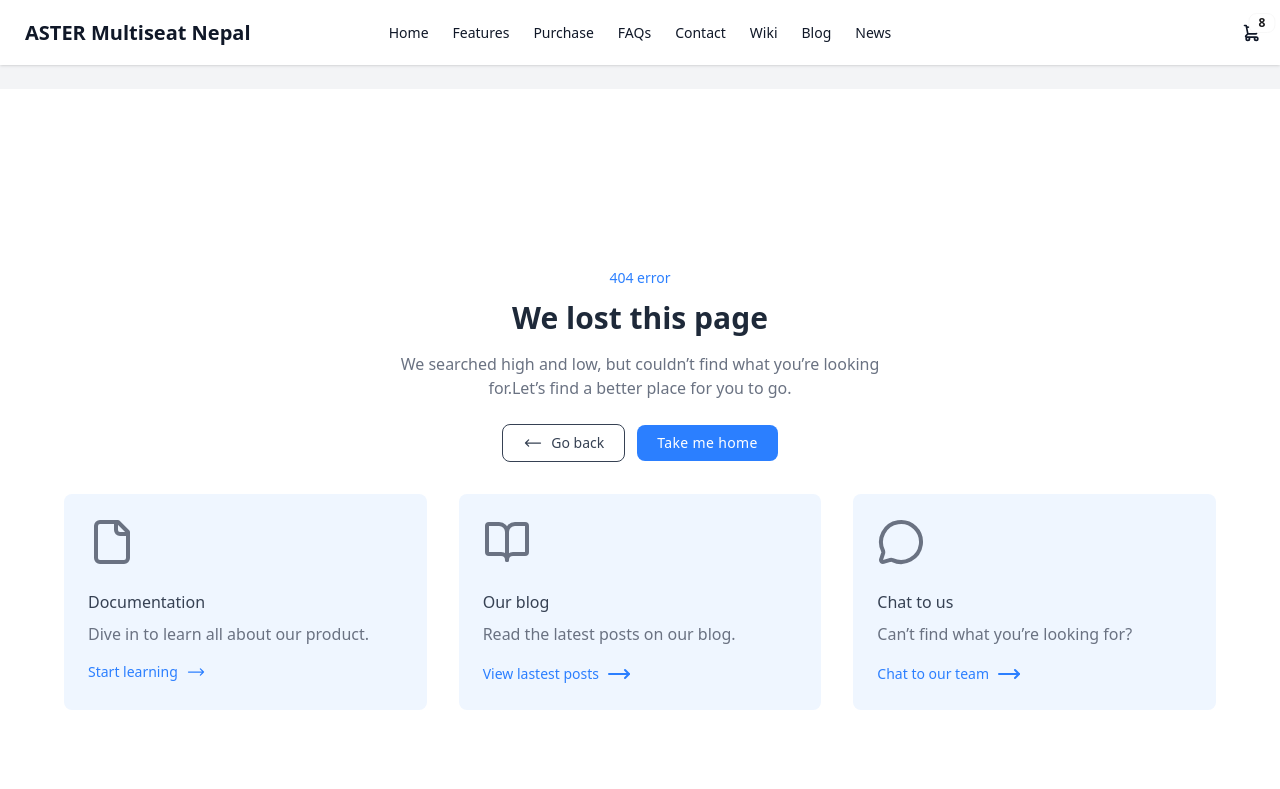
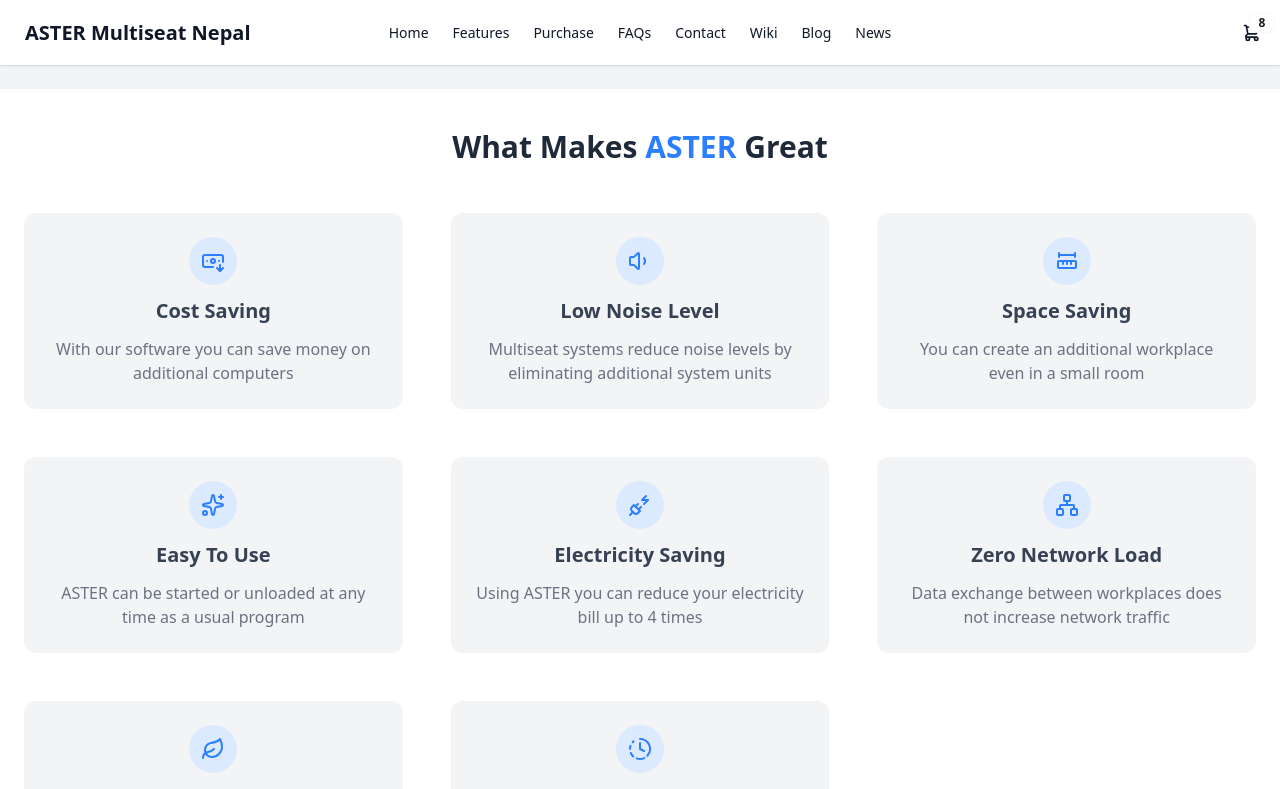
Before and after one commit to psychrabi/rabistha, a React (Vite) app: page /rabistha/features in a window 1280 px wide. Shown: the top 789 px of the page. Built offline with nearby package versions, Linux system fonts and the light colour scheme.

Commit message:
Update project structure and content: change Node.js version to 20, update Navbar links to include '/rabistha/', enhance Features page with a new layout and feature descriptions, modify Home page content, and adjust router paths accordingly.

```diff
--- a/src/components/Navbar.jsx
+++ b/src/components/Navbar.jsx
@@ -27,14 +27,14 @@
     </div>
     <div className="navbar-center hidden lg:flex">
       <ul className="menu menu-horizontal px-1">
-        <li><Link to="/">Home</Link></li>
-        <li><Link to="/features">Features</Link></li>
-        <li><Link to="/purchase">Purchase</Link></li>
-        <li><Link to="/faqs">FAQs</Link></li>
-        <li><Link to="/contact">Contact</Link></li>
-        <li><Link to="/wiki">Wiki</Link></li>
-        <li><Link to="/blog">Blog</Link></li>
-        <li><Link to="/news">News</Link></li>
+        <li><Link to="/rabistha/">Home</Link></li>
+        <li><Link to="/rabistha/features">Features</Link></li>
+        <li><Link to="/rabistha/purchase">Purchase</Link></li>
+        <li><Link to="/rabistha/faqs">FAQs</Link></li>
+        <li><Link to="/rabistha/contact">Contact</Link></li>
+        <li><Link to="/rabistha/wiki">Wiki</Link></li>
+        <li><Link to="/rabistha/blog">Blog</Link></li>
+        <li><Link to="/rabistha/news">News</Link></li>
       </ul>
     </div>
     <div className="navbar-end">
--- a/src/pages/Features.jsx
+++ b/src/pages/Features.jsx
@@ -1,156 +1,72 @@
+import { BanknoteArrowDown, Clock, ClockFading, Leaf, Network, PlugZap, RulerDimensionLine, Sparkles, Volume, Volume1 } from "lucide-react";
+
+const features = [
+  {
+    icon: BanknoteArrowDown,
+    title: "Cost Saving",
+    description: "With our software you can save money on additional computers"
+  },
+  {
+    icon: Volume1,
+    title: "Low Noise Level",
+    description: "Multiseat systems reduce noise levels by eliminating additional system units"
+  },
+  {
+    icon: RulerDimensionLine,
+    title: "Space Saving",
+    description: "You can create an additional workplace even in a small room"
+  },
+  {
+    icon: Sparkles,
+    title: "Easy to use",
+    description: "ASTER can be started or unloaded at any time as a usual program"
+  },
+  {
+    icon: PlugZap,
+    title: "Electricity Saving",
+    description: "Using ASTER you can reduce your electricity bill up to 4 times"
+  },
+  {
+    icon: Network,
+    title: "Zero Network Load",
+    description: "Data exchange between workplaces does not increase network traffic"
+  },
+  {
+    icon: Leaf,
+    title: "Eco Friendly",
+    description: "We will help you save nature"
+  },
+  {
+    icon: ClockFading,
+    title: "Quick Deployment",
+    description: "Installing ASTER does not require formatting the disk or reinstalling the Windows"
+  }
+];
+
 function Features() {
   return (
     <section className="bg-white dark:bg-gray-900">
       <div className="container px-6 py-10 mx-auto">
-        <h1 className="text-2xl font-semibold text-gray-800 capitalize lg:text-3xl dark:text-white">explore our <br /> awesome <span className="text-blue-500">Components</span></h1>
+        <h1 className="text-2xl font-semibold text-gray-800 capitalize lg:text-3xl dark:text-white text-center">What makes <span className="text-blue-500">ASTER</span> great</h1>
 
         {/* <iframe className="min-w-full mt-12 rounded-xl md:h-[600px] overflow-hidden aspect-video" src="https://vimeo.com/showcase/7060635/video/525707984/embed"  /> */}
 
-        <div className="grid grid-cols-1 gap-8 mt-8 xl:mt-12 xl:gap-12 md:grid-cols-3">
-          <div className="p-6 border rounded-xl border-r-gray-200 dark:border-gray-700">
-            <div className="md:flex md:items-start md:-mx-4">
-              <span className="inline-block p-2 text-blue-500 bg-blue-100 rounded-xl md:mx-4 dark:text-white dark:bg-blue-500">
-                <svg xmlns="http://www.w3.org/2000/svg" className="w-6 h-6" fill="none" viewBox="0 0 24 24" stroke="currentColor">
-                  <path stroke-linecap="round" stroke-linejoin="round" stroke-width="2" d="M9 5H7a2 2 0 00-2 2v12a2 2 0 002 2h10a2 2 0 002-2V7a2 2 0 00-2-2h-2M9 5a2 2 0 002 2h2a2 2 0 002-2M9 5a2 2 0 012-2h2a2 2 0 012 2m-3 7h3m-3 4h3m-6-4h.01M9 16h.01" />
-                </svg>
+        <div className="grid grid-cols-1 gap-6 mt-8 xl:mt-12 xl:gap-12 md:grid-cols-3">
+          {features.map((feature, index) => (
+            <div key={index} class="flex flex-col items-center p-6 space-y-3 text-center bg-gray-100 rounded-xl dark:bg-gray-800">
+              <span class="inline-block p-3 text-blue-500 bg-blue-100 rounded-full dark:text-white dark:bg-blue-500">
+                <feature.icon />
               </span>
-
-              <div className="mt-4 md:mx-4 md:mt-0">
-                <h1 className="text-xl font-medium text-gray-700 capitalize dark:text-white">Copy & paste components</h1>
-
-                <p className="mt-3 text-gray-500 dark:text-gray-300">
-                  Lorem ipsum dolor sit amet consectetur adipisicing elit. Provident ab nulla quod dignissimos vel non corrupti doloribus voluptatum eveniet
-                </p>
-              </div>
+              <h1 class="text-xl font-semibold text-gray-700 capitalize dark:text-white">{feature.title}</h1>
+              <p class="text-gray-500 dark:text-gray-300">
+                {feature.description}
+              </p>
             </div>
-          </div>
-
-          <div className="p-6 border rounded-xl border-r-gray-200 dark:border-gray-700">
-            <div className="md:flex md:items-start md:-mx-4">
-              <span className="inline-block p-2 text-blue-500 bg-blue-100 rounded-xl md:mx-4 dark:text-white dark:bg-blue-500">
-                <svg xmlns="http://www.w3.org/2000/svg" className="w-6 h-6" fill="none" viewBox="0 0 24 24" stroke="currentColor">
-                  <path stroke-linecap="round" stroke-linejoin="round" stroke-width="2" d="M12 6V4m0 2a2 2 0 100 4m0-4a2 2 0 110 4m-6 8a2 2 0 100-4m0 4a2 2 0 110-4m0 4v2m0-6V4m6 6v10m6-2a2 2 0 100-4m0 4a2 2 0 110-4m0 4v2m0-6V4" />
-                </svg>
-              </span>
-
-              <div className="mt-4 md:mx-4 md:mt-0">
-                <h1 className="text-xl font-medium text-gray-700 capitalize dark:text-white">Zero Configuration</h1>
-
-                <p className="mt-3 text-gray-500 dark:text-gray-300">
-                  Lorem ipsum dolor sit amet consectetur adipisicing elit. Provident ab nulla quod dignissimos vel non corrupti doloribus voluptatum eveniet
-                </p>
-              </div>
-            </div>
-          </div>
-
-          <div className="p-6 border rounded-xl border-r-gray-200 dark:border-gray-700">
-            <div className="md:flex md:items-start md:-mx-4">
-              <span className="inline-block p-2 text-blue-500 bg-blue-100 rounded-xl md:mx-4 dark:text-white dark:bg-blue-500">
-                <svg xmlns="http://www.w3.org/2000/svg" className="w-6 h-6" fill="none" viewBox="0 0 24 24" stroke="currentColor">
-                  <path stroke-linecap="round" stroke-linejoin="round" stroke-width="2" d="M17.657 18.657A8 8 0 016.343 7.343S7 9 9 10c0-2 .5-5 2.986-7C14 5 16.09 5.777 17.656 7.343A7.975 7.975 0 0120 13a7.975 7.975 0 01-2.343 5.657z" />
-                  <path stroke-linecap="round" stroke-linejoin="round" stroke-width="2" d="M9.879 16.121A3 3 0 1012.015 11L11 14H9c0 .768.293 1.536.879 2.121z" />
-                </svg>
-              </span>
-
-              <div className="mt-4 md:mx-4 md:mt-0">
-                <h1 className="text-xl font-medium text-gray-700 capitalize dark:text-white">elegant Dark Mode</h1>
-
-                <p className="mt-3 text-gray-500 dark:text-gray-300">
-                  Lorem ipsum dolor sit amet consectetur adipisicing elit. Provident ab nulla quod dignissimos vel non corrupti doloribus voluptatum eveniet
-                </p>
-              </div>
-            </div>
-          </div>
-
-          <div className="p-6 border rounded-xl border-r-gray-200 dark:border-gray-700">
-            <div className="md:flex md:items-start md:-mx-4">
-              <span className="inline-block p-2 text-blue-500 bg-blue-100 rounded-xl md:mx-4 dark:text-white dark:bg-blue-500">
-                <svg xmlns="http://www.w3.org/2000/svg" className="w-6 h-6" fill="none" viewBox="0 0 24 24" stroke="currentColor">
-                  <path stroke-linecap="round" stroke-linejoin="round" stroke-width="2" d="M5 3v4M3 5h4M6 17v4m-2-2h4m5-16l2.286 6.857L21 12l-5.714 2.143L13 21l-2.286-6.857L5 12l5.714-2.143L13 3z" />
-                </svg>
-              </span>
-
-              <div className="mt-4 md:mx-4 md:mt-0">
-                <h1 className="text-xl font-medium text-gray-700 capitalize dark:text-white">Simple & clean designs</h1>
-
-                <p className="mt-3 text-gray-500 dark:text-gray-300">
-                  Lorem ipsum dolor sit amet consectetur adipisicing elit. Provident ab nulla quod dignissimos vel non corrupti doloribus voluptatum eveniet
-                </p>
-              </div>
-            </div>
-          </div>
-          <div className="p-6 border rounded-xl border-r-gray-200 dark:border-gray-700">
-            <div className="md:flex md:items-start md:-mx-4">
-              <span className="inline-block p-2 text-blue-500 bg-blue-100 rounded-xl md:mx-4 dark:text-white dark:bg-blue-500">
-                <svg xmlns="http://www.w3.org/2000/svg" className="w-6 h-6" fill="none" viewBox="0 0 24 24" stroke="currentColor">
-                  <path stroke-linecap="round" stroke-linejoin="round" stroke-width="2" d="M5 3v4M3 5h4M6 17v4m-2-2h4m5-16l2.286 6.857L21 12l-5.714 2.143L13 21l-2.286-6.857L5 12l5.714-2.143L13 3z" />
-                </svg>
-              </span>
-
-              <div className="mt-4 md:mx-4 md:mt-0">
-                <h1 className="text-xl font-medium text-gray-700 capitalize dark:text-white">Simple & clean designs</h1>
-
-                <p className="mt-3 text-gray-500 dark:text-gray-300">
-                  Lorem ipsum dolor sit amet consectetur adipisicing elit. Provident ab nulla quod dignissimos vel non corrupti doloribus voluptatum eveniet
-                </p>
-              </div>
-            </div>
-          </div>
-          <div className="p-6 border rounded-xl border-r-gray-200 dark:border-gray-700">
-            <div className="md:flex md:items-start md:-mx-4">
-              <span className="inline-block p-2 text-blue-500 bg-blue-100 rounded-xl md:mx-4 dark:text-white dark:bg-blue-500">
-                <svg xmlns="http://www.w3.org/2000/svg" className="w-6 h-6" fill="none" viewBox="0 0 24 24" stroke="currentColor">
-                  <path stroke-linecap="round" stroke-linejoin="round" stroke-width="2" d="M5 3v4M3 5h4M6 17v4m-2-2h4m5-16l2.286 6.857L21 12l-5.714 2.143L13 21l-2.286-6.857L5 12l5.714-2.143L13 3z" />
-                </svg>
-              </span>
-
-              <div className="mt-4 md:mx-4 md:mt-0">
-                <h1 className="text-xl font-medium text-gray-700 capitalize dark:text-white">Simple & clean designs</h1>
-
-                <p className="mt-3 text-gray-500 dark:text-gray-300">
-                  Lorem ipsum dolor sit amet consectetur adipisicing elit. Provident ab nulla quod dignissimos vel non corrupti doloribus voluptatum eveniet
-                </p>
-              </div>
-            </div>
-          </div>
-          <div className="p-6 border rounded-xl border-r-gray-200 dark:border-gray-700">
-            <div className="md:flex md:items-start md:-mx-4">
-              <span className="inline-block p-2 text-blue-500 bg-blue-100 rounded-xl md:mx-4 dark:text-white dark:bg-blue-500">
-                <svg xmlns="http://www.w3.org/2000/svg" className="w-6 h-6" fill="none" viewBox="0 0 24 24" stroke="currentColor">
-                  <path stroke-linecap="round" stroke-linejoin="round" stroke-width="2" d="M5 3v4M3 5h4M6 17v4m-2-2h4m5-16l2.286 6.857L21 12l-5.714 2.143L13 21l-2.286-6.857L5 12l5.714-2.143L13 3z" />
-                </svg>
-              </span>
-
-              <div className="mt-4 md:mx-4 md:mt-0">
-                <h1 className="text-xl font-medium text-gray-700 capitalize dark:text-white">Simple & clean designs</h1>
-
-                <p className="mt-3 text-gray-500 dark:text-gray-300">
-                  Lorem ipsum dolor sit amet consectetur adipisicing elit. Provident ab nulla quod dignissimos vel non corrupti doloribus voluptatum eveniet
-                </p>
-              </div>
-            </div>
-          </div>
-          <div className="p-6 border rounded-xl border-r-gray-200 dark:border-gray-700">
-            <div className="md:flex md:items-start md:-mx-4">
-              <span className="inline-block p-2 text-blue-500 bg-blue-100 rounded-xl md:mx-4 dark:text-white dark:bg-blue-500">
-                <svg xmlns="http://www.w3.org/2000/svg" className="w-6 h-6" fill="none" viewBox="0 0 24 24" stroke="currentColor">
-                  <path stroke-linecap="round" stroke-linejoin="round" stroke-width="2" d="M5 3v4M3 5h4M6 17v4m-2-2h4m5-16l2.286 6.857L21 12l-5.714 2.143L13 21l-2.286-6.857L5 12l5.714-2.143L13 3z" />
-                </svg>
-              </span>
-
-              <div className="mt-4 md:mx-4 md:mt-0">
-                <h1 className="text-xl font-medium text-gray-700 capitalize dark:text-white">Simple & clean designs</h1>
-
-                <p className="mt-3 text-gray-500 dark:text-gray-300">
-                  Lorem ipsum dolor sit amet consectetur adipisicing elit. Provident ab nulla quod dignissimos vel non corrupti doloribus voluptatum eveniet
-                </p>
-              </div>
-            </div>
-          </div>
-
-        </div>
+          ))}
       </div>
-    </section>
+    </div>
+    </section >
   );
 }
+
 export default Features;
--- a/src/pages/Home.jsx
+++ b/src/pages/Home.jsx
@@ -1,17 +1,25 @@
 import Download from '@/components/Download'
 import Testimonials from '@/components/Testimonials';
+import {useCallback} from 'react';
+import { useNavigate } from 'react-router-dom';
 function Home() {
+  const navigate = useNavigate()
+
+  const handleDownload = useCallback(() => {
+    navigate('/rabistha/download')
+  }, []);
+
   return (
     <div>
        <div className="container px-6 py-16 mx-auto">
         <div className="items-center lg:flex">
             <div className="w-full lg:w-1/2">
                 <div className="lg:max-w-lg">
-                    <h1 className="text-3xl font-semibold text-gray-800 dark:text-white lg:text-4xl">Best place to choose <br /> your <span className="text-blue-500 ">clothes</span></h1>
+                    <h1 className="text-3xl font-semibold text-gray-800 dark:text-white lg:text-4xl"><span className="text-blue-500 ">ASTER Multiseat</span></h1>
 
-                    <p className="mt-3 text-gray-600 dark:text-gray-400">Lorem ipsum dolor sit amet, consectetur adipisicing elit. Porro beatae error laborum ab amet sunt recusandae? Reiciendis natus perspiciatis optio.</p>
+                    <p className="mt-3 text-gray-600 dark:text-gray-400">Turn one computer into two, four, six or even 12 workplaces, working independantly with each other.</p>
 
-                    <button className="w-full px-5 py-2 mt-6 text-sm tracking-wider text-white uppercase transition-colors duration-300 transform bg-blue-600 rounded-lg lg:w-auto hover:bg-blue-500 focus:outline-none focus:bg-blue-500">Shop Now</button>
+                    <button className="w-full px-5 py-2 mt-6 text-sm tracking-wider text-white uppercase transition-colors duration-300 transform bg-blue-600 rounded-lg lg:w-auto hover:bg-blue-500 focus:outline-none focus:bg-blue-500" onClick={() => handleDownload()}>Try Now</button>
                 </div>
             </div>
 
```
Also changed, not shown: src/router/router.jsx (+11 -11 lines).
